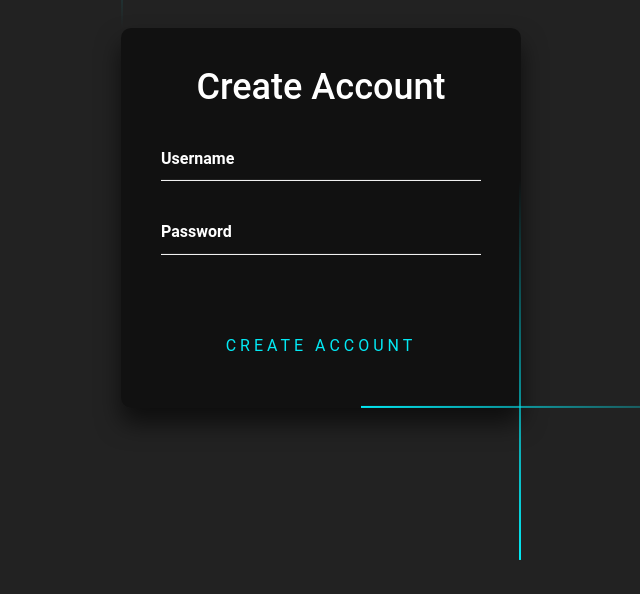
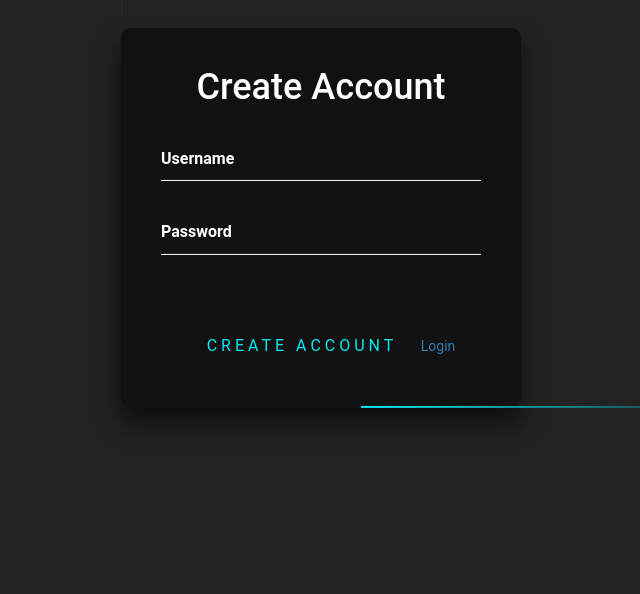
Before and after one commit to michaelpri10/collegecalculator, a Flask app: page /cse30246/collegecalculator/create_account in a window 1280 px wide. Shown: the part 182-776 px from the top of the page, without its empty margins (319-959 px from the left). Run offline with Flask 2, Linux system fonts and the light colour scheme; some libraries are stand-ins or nearby versions.

Commit message:
Update create_account.html

```diff
--- a/templates/create_account.html
+++ b/templates/create_account.html
@@ -33,6 +33,7 @@
         </div>
         <div class="s">
             <button type="submit" name="login-button">Create Account</button>
+            <a class="secondary" href={{ url_for('login') }}>Login</a>
             <span></span>
             <span></span>
             <span></span>
```
